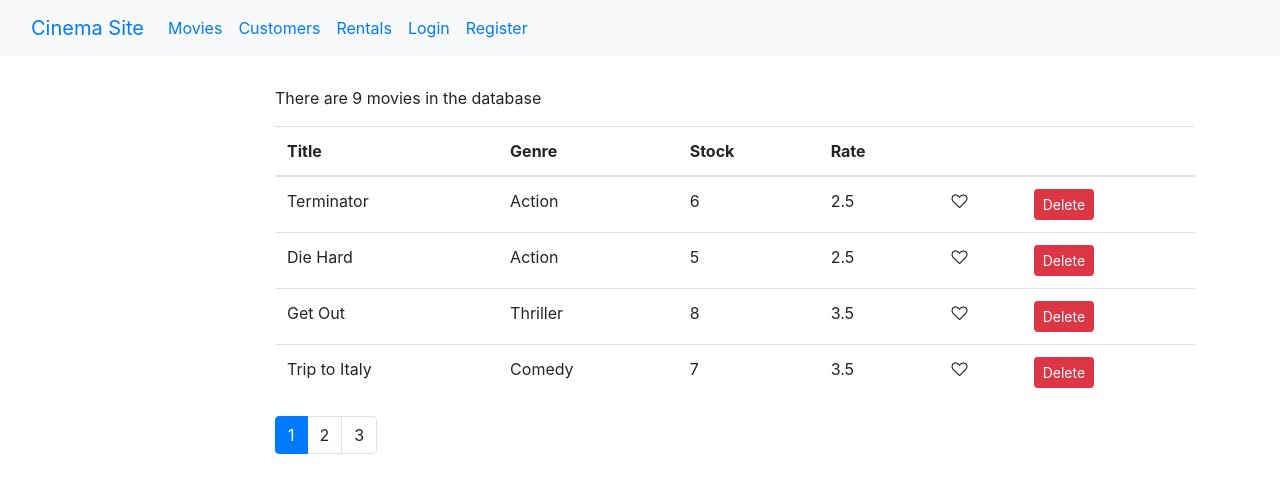
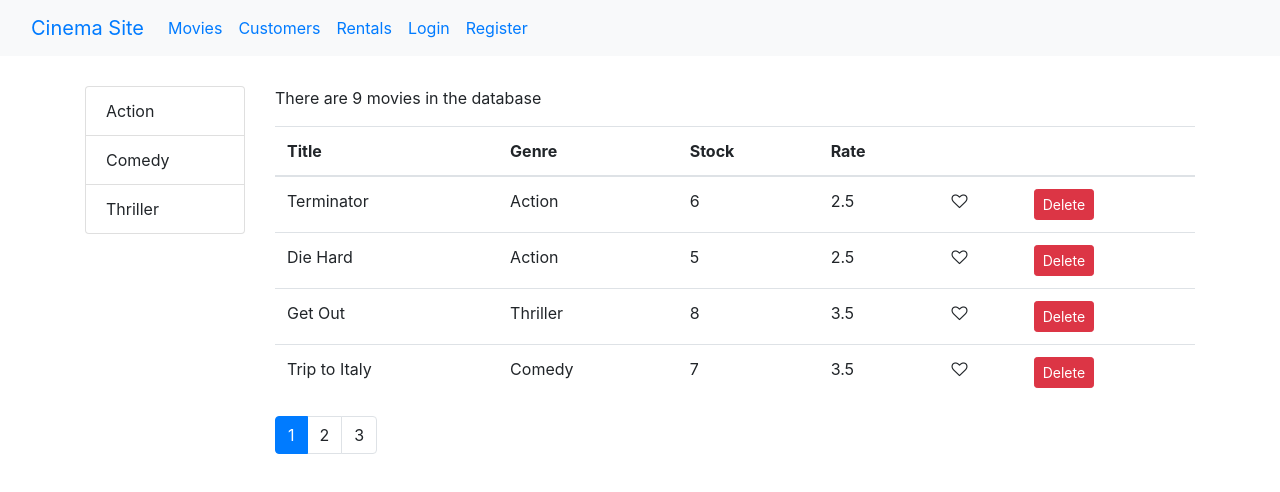
Before and after one commit to Ngeti258/Cinema-site, a React (Create React App) app: page /movies in a window 1280 px wide. Shown: the top 492 px of the page. Built offline with nearby package versions, Linux system fonts and the light colour scheme.

Commit message:
set genre proprty

```diff
--- a/src/components/movies.jsx
+++ b/src/components/movies.jsx
@@ -7,13 +7,13 @@ import { getGenres } from '../services/fakeGenreService';
 import {paginate} from '../utils/paginate'
 class Movie extends Component {
    state = {
-      movies:getMovies(),
+      movies:[],
       currentPage:1,
       pageSize:4,
       genres:[]
     };
    componentDidMount(){
-
+      this.setState({movies:getMovies(),genres:getGenres()})
 
     }
    handleDelete= movie => {
```
